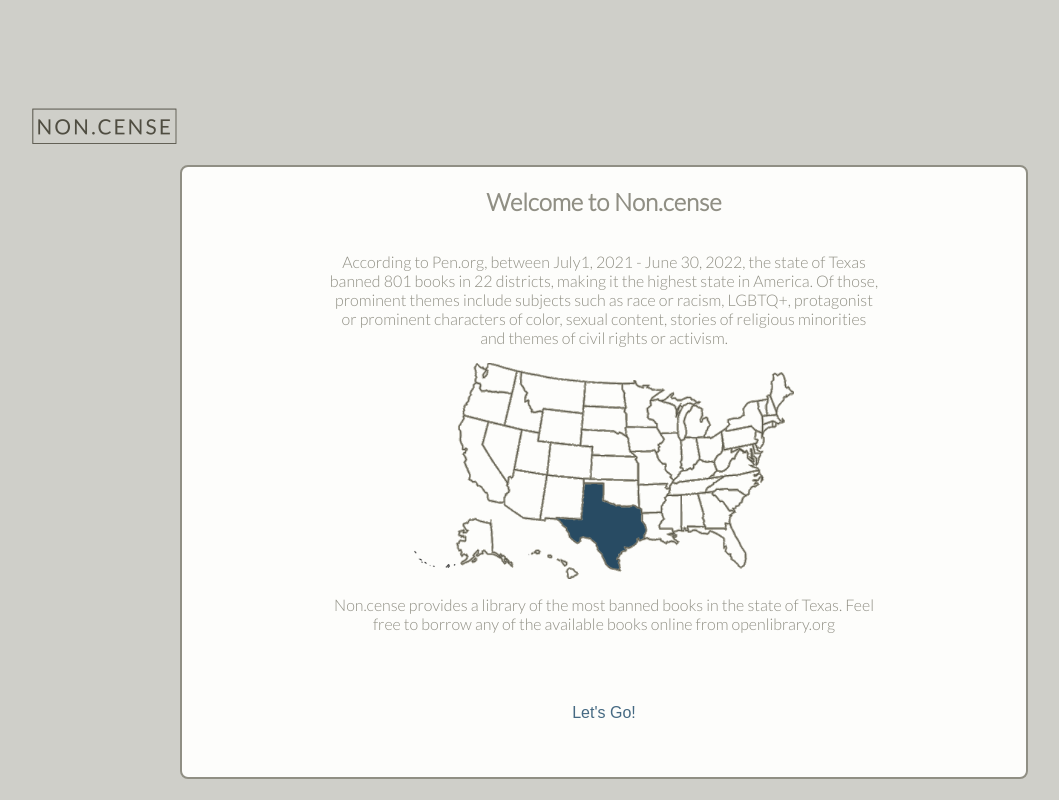
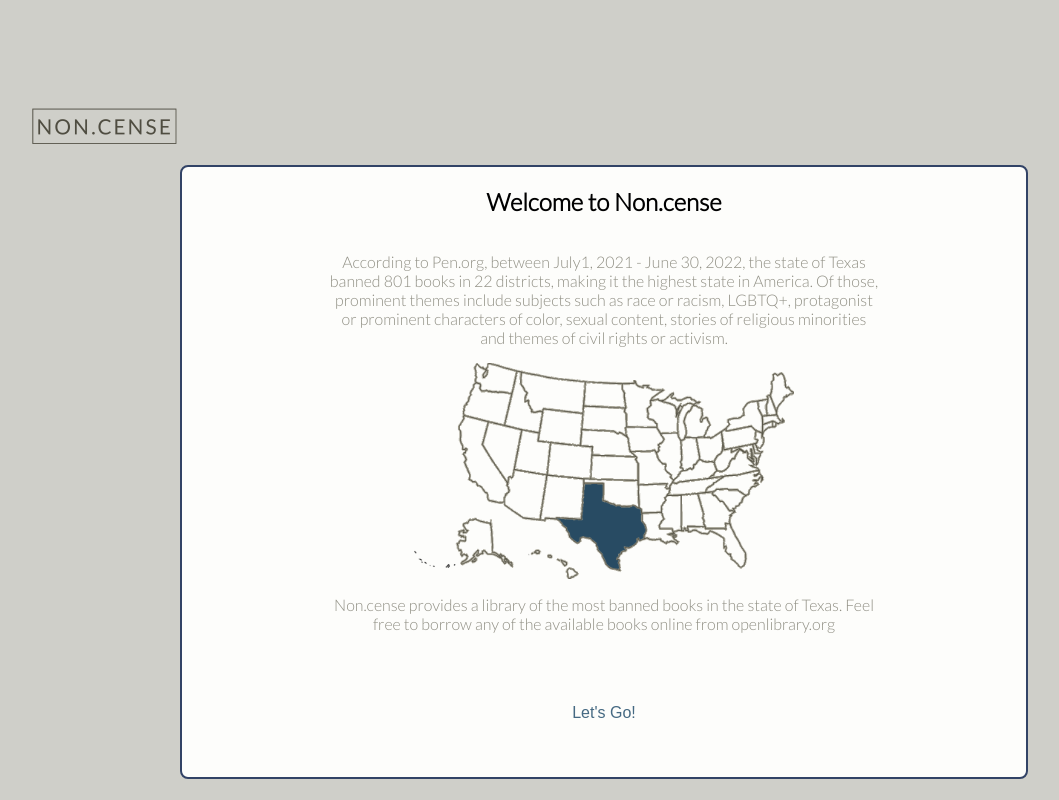
Before and after one commit to jheidepriem/noncense, a React (Create React App) app: page / in a window 1280 px wide. Shown: the whole page, without its empty margins (36-1095 px from the left). Built offline with nearby package versions, Linux system fonts and the light colour scheme; no server answers.

Commit message:
Refactor about colors

```diff
--- a/src/Components/About/About.css
+++ b/src/Components/About/About.css
@@ -45,10 +45,14 @@
 
 .text-wrap {
   background-color: #fdfdfb;
-  border: 2px solid #908f84;
+  border: 2px solid #324366;
   border-radius: 8px;
   display: flex;
   flex-direction: column;
   justify-content: center;
   width: 66%;
 }
+
+.welcome-title {
+  color: black;
+}
```
